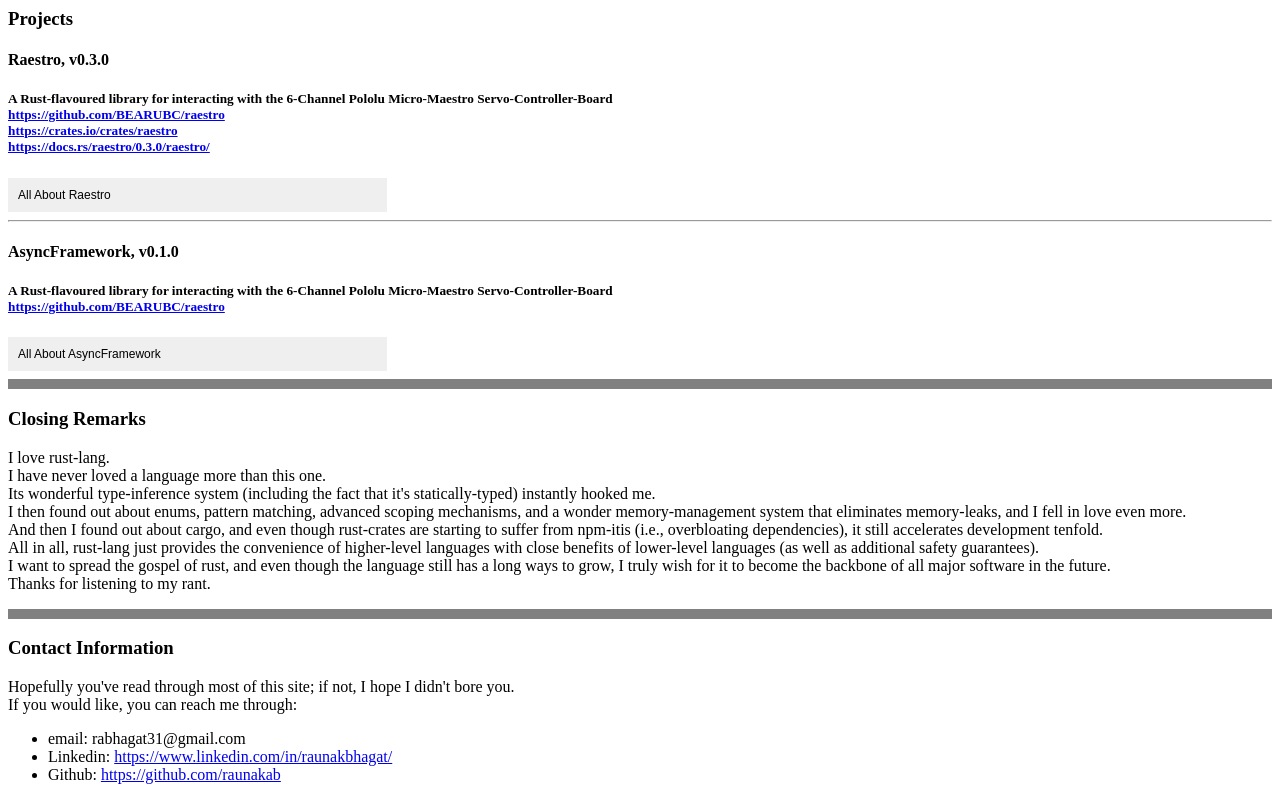
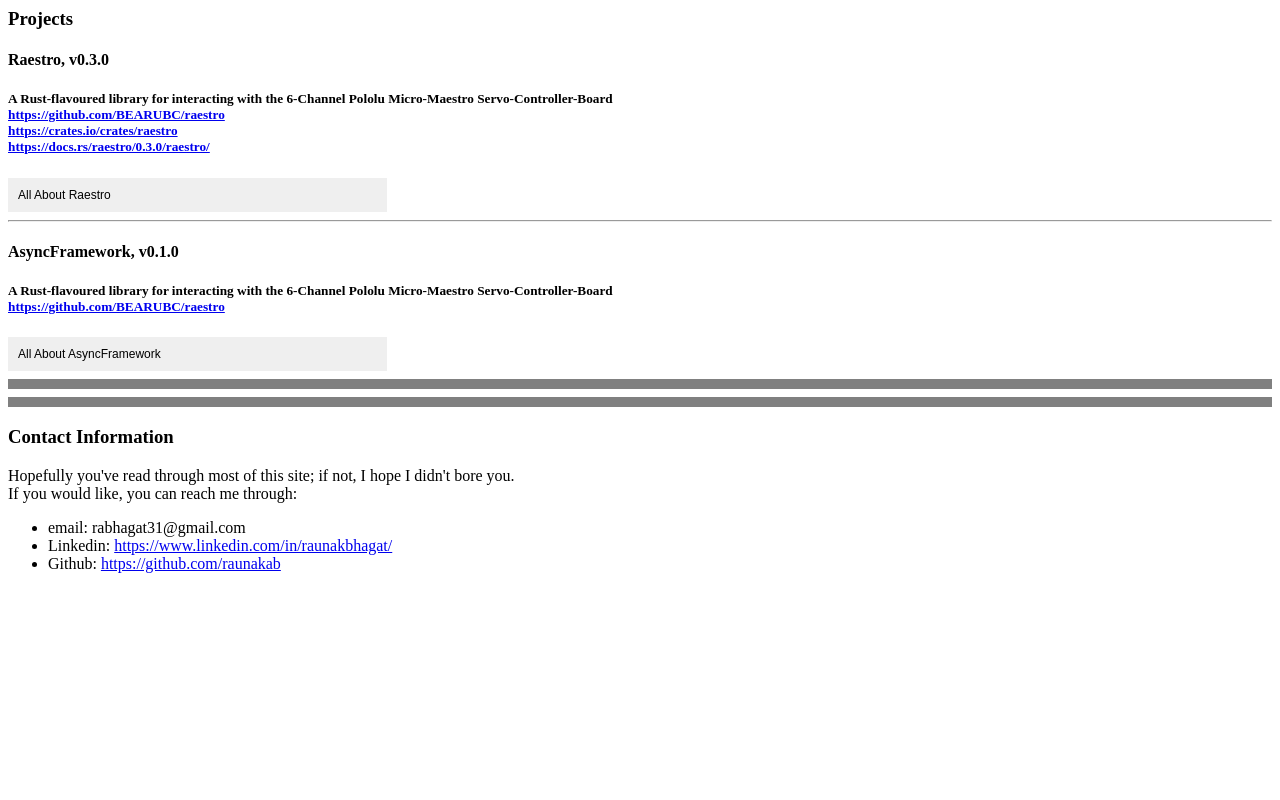
Before and after one commit to raunakab/Website, a plain HTML site: page index.html in a window 1280 px wide. Shown: the part 1860-2660 px from the top of the page. After the commit the page ends 2449 px from the top, so only its background shows below. Drawn offline with Linux system fonts and the light colour scheme.

Commit message:
Remove rant; edit update name of async_framework

```diff
--- a/index.html
+++ b/index.html
@@ -9,7 +9,6 @@
 <div id='title' class='title'>
   <h1>Raunak Bhagat</h1>
   <h2>Software Engineering - Computer Science and Mathematics</h2>
-
   <img src='./img/main.png' alt='Raunak Bhagat'>
 </div>
 
@@ -19,7 +18,7 @@
     <p>
       I'm a 4th year Computer Science and Mathematics Student at UBC, Vancouver.<br>
       My interests include systems software design, backend software development, applied mathematics, and applications of technology in the biomedical field.<br>
-      You can view my resumé <a href='https://drive.google.com/file/d/11lnFDaN2bly_TaxFP5vwhCM2aB_GdUZb/view?usp=sharing'>here</a>.
+      You can view my resumé <a href='https://drive.google.com/file/d/1ghb7fbgqkye5H4HOQ-WYQPUcZowfD_Wu/view?usp=sharing'>here</a>.
     </p>
     <p>
       However, I'm assuming you're here to look at more than just my resumé; you want to get to know me more in-depth.<br>
@@ -231,7 +230,7 @@
 
     <hr>
 
-    <div id='async_framework' class='projects'>
+    <div id='r-prime' class='projects'>
       <div id='async_framework_intro'>
         <h4>AsyncFramework, v0.1.0</h4>
         <h5>
@@ -277,20 +276,6 @@
 
   <hr size='10' noshade>
 
-  <div id='closing_remarks' class='section'>
-    <h3>Closing Remarks</h3>
-    <p>
-      I love rust-lang.<br>
-      I have never loved a language more than this one.<br>
-      Its wonderful type-inference system (including the fact that it's statically-typed) instantly hooked me.<br>
-      I then found out about enums, pattern matching, advanced scoping mechanisms, and a wonder memory-management system that eliminates memory-leaks, and I fell in love even more.<br>
-      And then I found out about cargo, and even though rust-crates are starting to suffer from npm-itis (i.e., overbloating dependencies), it still accelerates development tenfold.<br>
-      All in all, rust-lang just provides the convenience of higher-level languages with close benefits of lower-level languages (as well as additional safety guarantees).<br>
-      I want to spread the gospel of rust, and even though the language still has a long ways to grow, I truly wish for it to become the backbone of all major software in the future.<br>
-      Thanks for listening to my rant.
-    </p>
-  </div>
-
   <hr size='10' noshade>
 
   <div id='contact_information' class='section'>
```
Also changed, not shown: 2 other files.
